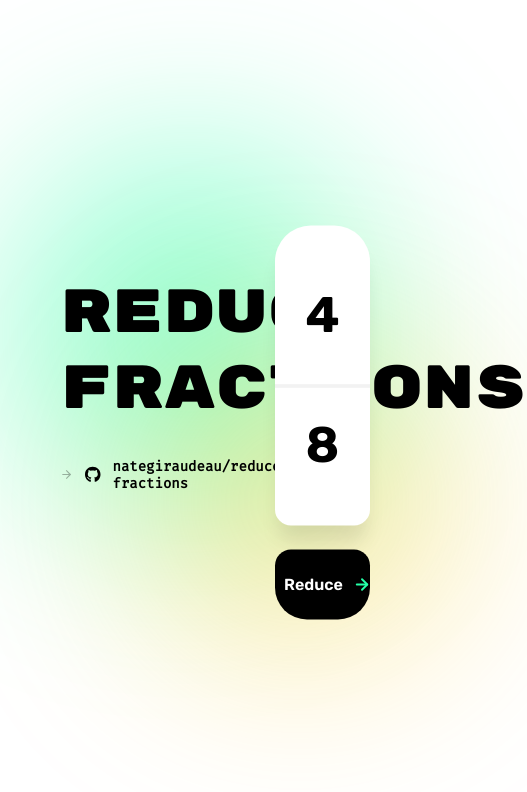
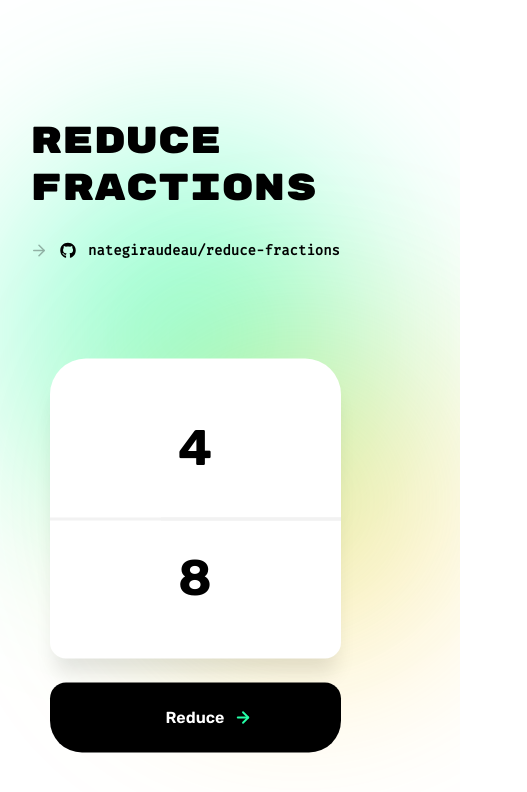
Before and after one commit to nategiraudeau/reduce-fractions, a Next.js app: page / in a window 390 px wide. Shown: the top 792 px of the page, 527 px wide, since content can reach past the window. Built offline with nearby package versions, Linux system fonts and the light colour scheme.

Commit message:
made the landing page mobile responsive

```diff
--- a/scss/index.scss
+++ b/scss/index.scss
@@ -4,8 +4,8 @@ html {
 
 body {
   margin: 0;
-    font-family: "Rubik", -apple-system, BlinkMacSystemFont, "Segoe UI", Roboto, Oxygen, Ubuntu,
-        Cantarell, "Open Sans", "Helvetica Neue", sans-serif;
+  font-family: "Rubik", -apple-system, BlinkMacSystemFont, "Segoe UI", Roboto,
+    Oxygen, Ubuntu, Cantarell, "Open Sans", "Helvetica Neue", sans-serif;
 }
 
 ._app {
@@ -60,8 +60,9 @@ body {
 
     h1 {
       box-sizing: border-box;
-            font-family: "Rubik Mono One", -apple-system, BlinkMacSystemFont, "Segoe UI", Roboto,
-                Oxygen, Ubuntu, Cantarell, "Open Sans", "Helvetica Neue", sans-serif;
+      font-family: "Rubik Mono One", -apple-system, BlinkMacSystemFont,
+        "Segoe UI", Roboto, Oxygen, Ubuntu, Cantarell, "Open Sans",
+        "Helvetica Neue", sans-serif;
       font-weight: 500;
       font-size: 61px;
       margin-bottom: 12px;
@@ -138,8 +139,9 @@ body {
         border: none;
         background: rgba(black, 0);
         text-align: center;
-                font-family: "Rubik", -apple-system, BlinkMacSystemFont, "Segoe UI", Roboto, Oxygen,
-                    Ubuntu, Cantarell, "Open Sans", "Helvetica Neue", sans-serif;
+        font-family: "Rubik", -apple-system, BlinkMacSystemFont, "Segoe UI",
+          Roboto, Oxygen, Ubuntu, Cantarell, "Open Sans", "Helvetica Neue",
+          sans-serif;
         font-weight: 700;
         font-size: 50px;
         transition: background-color 0.2s;
@@ -195,8 +197,9 @@ body {
       align-items: center;
       justify-content: center;
       gap: 10px;
-            font-family: "Rubik", -apple-system, BlinkMacSystemFont, "Segoe UI", Roboto, Oxygen,
-                Ubuntu, Cantarell, "Open Sans", "Helvetica Neue", sans-serif;
+      font-family: "Rubik", -apple-system, BlinkMacSystemFont, "Segoe UI",
+        Roboto, Oxygen, Ubuntu, Cantarell, "Open Sans", "Helvetica Neue",
+        sans-serif;
 
       .label {
         transition: color 0.2s, transform 0.5s cubic-bezier(0.23, 0.84, 0, 1);
@@ -373,3 +376,58 @@ body {
     opacity: 0.51;
   }
 }
+
+@media only screen and (max-width: 1100px) {
+  ._app {
+    flex-wrap: wrap;
+
+    .form {
+      padding: 30px !important;
+    }
+
+    .header {
+      padding: 30px !important;
+    }
+  }
+}
+
+@media only screen and (max-width: 800px) {
+  ._app {
+    flex-wrap: wrap;
+
+    .form,
+    .header {
+      width: 70%;
+    }
+  }
+}
+
+@media only screen and (max-width: 600px) {
+  ._app {
+    .header h1 {
+      font-size: 2.7rem;
+    }
+
+    .form,
+    .header {
+      width: 80%;
+    }
+  }
+}
+
+@media only screen and (max-width: 420px) {
+  ._app {
+    .header h1 {
+      font-size: 2.35rem;
+    }
+
+    .header,
+    .form {
+      width: 90%;
+    }
+
+    .form {
+      padding: none !important;
+    }
+  }
+}
```
Also changed, not shown: 1 other file (tests, documents, lock files or other folders). Lines whose indentation alone changed are shown as unchanged.
